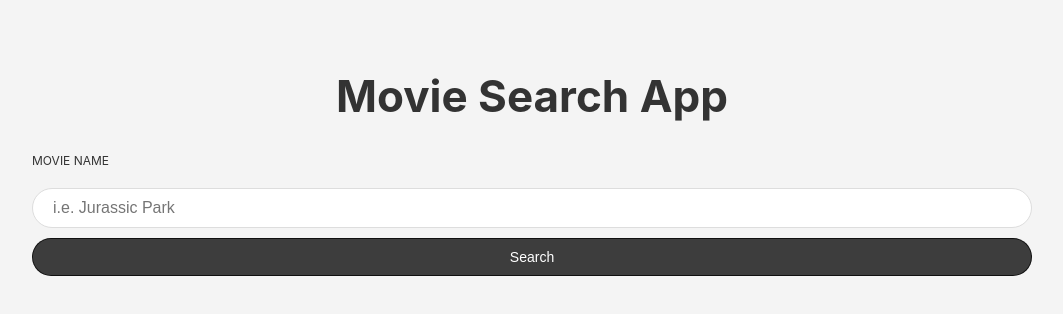
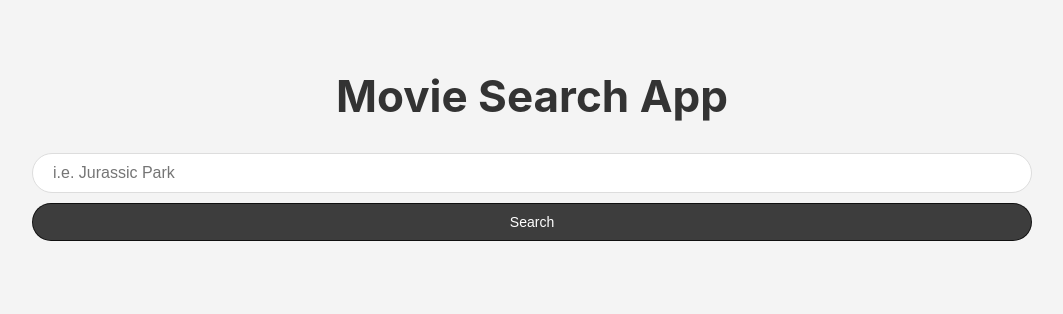
Before and after one commit to robinucar/Movie-App, a React (Create React App) app: page / in a window 1280 px wide. Shown: the top 314 px of the page, without its empty margins (108-1171 px from the left). Built offline with nearby package versions, Linux system fonts and the light colour scheme.

Commit message:
deleted label

```diff
--- a/src/components/SearchMovies/SearchMovies.js
+++ b/src/components/SearchMovies/SearchMovies.js
@@ -23,9 +23,6 @@ const SearchMovies = () => {
   return (
     <div>
       <form className={classes.form} onSubmit={searchMovies}>
-        <label htmlFor="query" className={classes.label}>
-          Movie Name
-        </label>
         <input
           className={classes.input}
           type="text"
```
